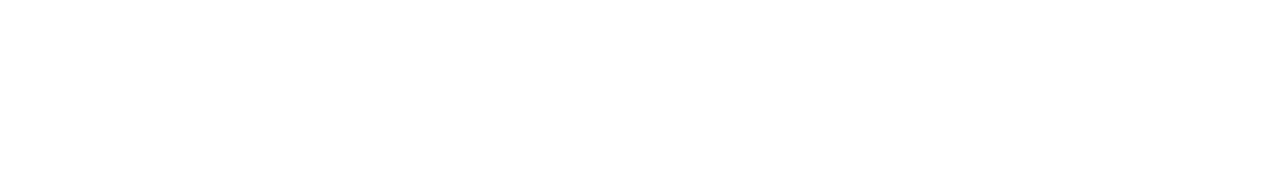
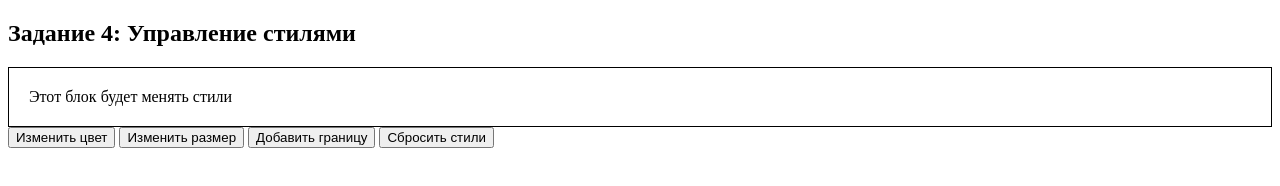
Before and after one commit to g3niusS1260/homework4, a plain HTML site: page index.html in a window 1280 px wide. Drawn offline with Linux system fonts and the light colour scheme.

Commit message:
Код к задаче №4

```diff
--- a/index.html
+++ b/index.html
@@ -7,6 +7,16 @@
     <link rel="stylesheet" href="style.css">
 </head>
 <body>
+    <div id="task4">
+        <h2>Задание 4: Управление стилями</h2>
+        <div id="style-demo" style="padding: 20px; border: 1px solid black;">
+            Этот блок будет менять стили
+        </div>
+        <button onclick="changeColor()">Изменить цвет</button>
+        <button onclick="changeSize()">Изменить размер</button>
+        <button onclick="addBorder()">Добавить границу</button>
+        <button onclick="resetStyles()">Сбросить стили</button>
+    </div>
 
     <script src="main.js"></script>
 </body>
--- a/main.js
+++ b/main.js
@@ -1 +1,26 @@
 'use strict';
+const styleBlock = document.getElementById('style-demo');
+const originalStyles = styleBlock.style.cssText;
+
+function changeColor(){
+
+    styleBlock.style.color = 'lightblue';
+}
+
+function changeSize(){
+
+    styleBlock.style.width = '300px';
+    styleBlock.style.height = '100px';
+}
+
+function addBorder(){
+
+    styleBlock.style.cssText += `
+    border-radius: 20px;
+    box-shadow: 3px 3px 10px black;
+    `;
+}
+
+function resetStyles(){
+    styleBlock.style.cssText = originalStyles;
+}
```
